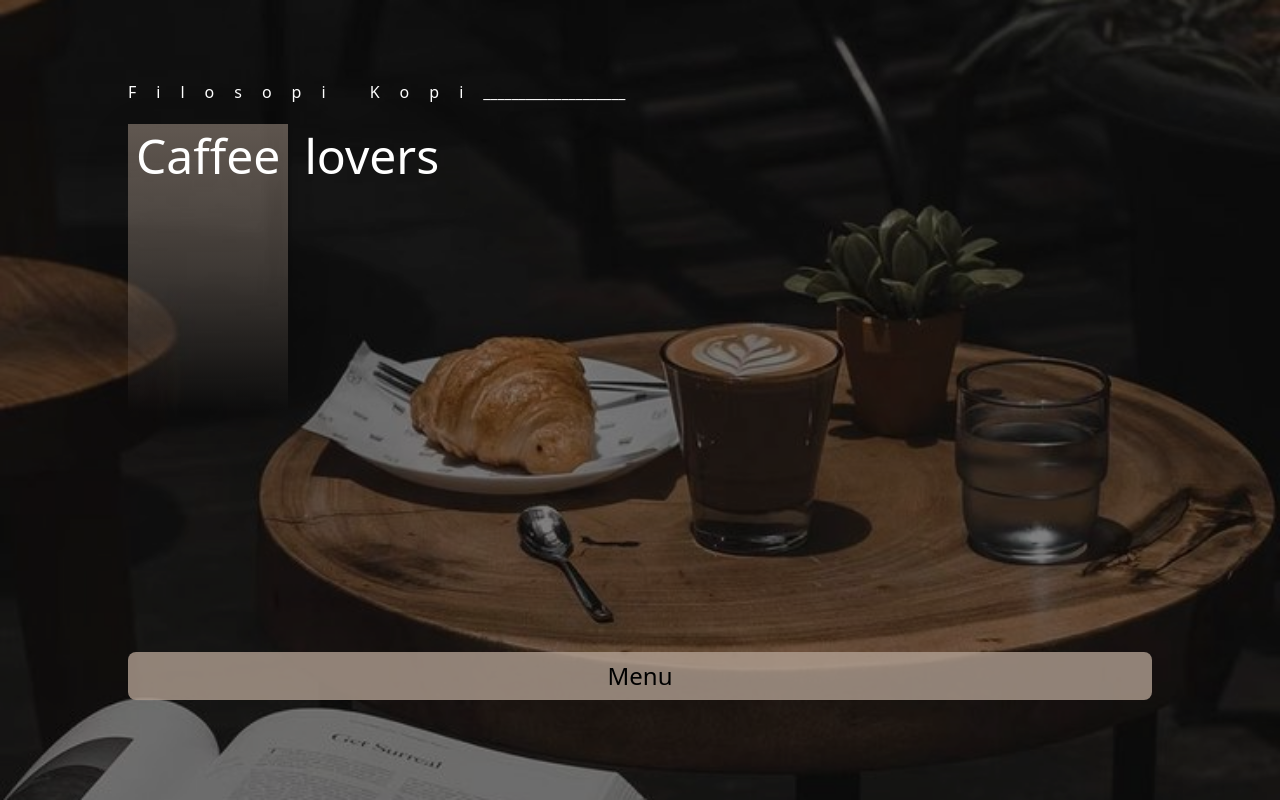
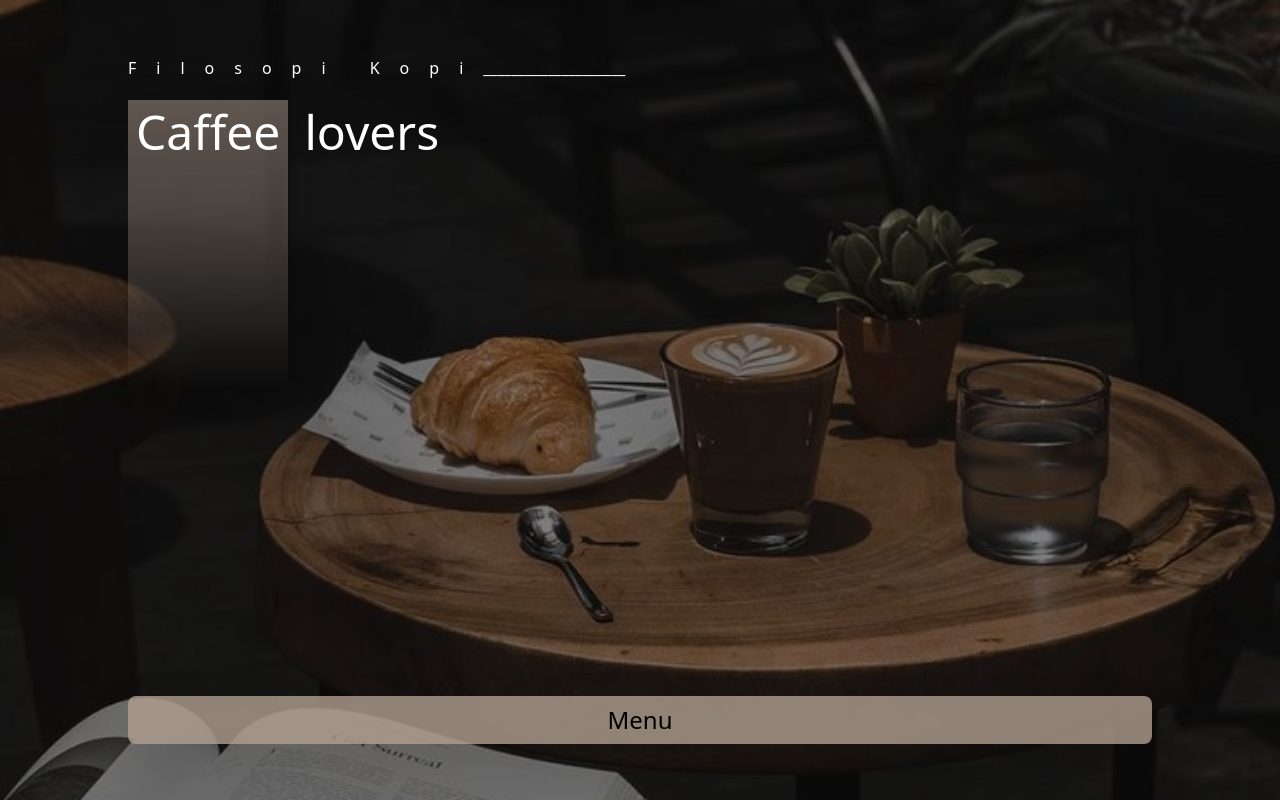
Before and after one commit to Mahlagha2211/MenuDigital, a React (Vite) app: page / in a window 1280 px wide. Built offline with nearby package versions, Linux system fonts and the light colour scheme.

Commit message:
adding aos animation to menu

```diff
--- a/src/HomePage.jsx
+++ b/src/HomePage.jsx
@@ -11,9 +11,9 @@ export default function HomePage() {
     });
   }, []);
   return (
-    <div className="relative w-full min-h-screen flex flex-col items-center overflow-hidden ">
+    <div className="relative w-full min-h-screen flex flex-col items-center  ">
       <div className="absolute w-full h-full  bg-[url('/coffee.jpg')] bg-cover bg-center  brightness-50"></div>
-      <div className="drop-shadow-2xl w-4/5  flex flex-col justify-between mt-20">
+      <div className="drop-shadow-2xl w-4/5   flex-1  flex flex-col justify-between py-14">
         <div className="text-white w-full  space-y-5  ">
           <div className="flex  " data-aos="fade-right">
             <p className="sm:tracking-[20px] tracking-[15px]  max-[540px]:tracking-[10px] max-[470px]:tracking-[7px] max-[370px]:tracking-[12px] ">
@@ -31,17 +31,16 @@ export default function HomePage() {
             <p className="pt-2">lovers</p>
           </div>
         </div>
-
-
-      </div>
          <Link
         data-aos="fade-down"
         data-aos-anchor-placement="top-bottom"
         to="/menu"
-          className="w-4/5 absolute bottom-25 rounded-lg bg-[rgba(177,159,145,0.8)] text-center py-2 text-2xl cursor-pointer"
+        className="rounded-lg bg-[rgba(177,159,145,0.8)] text-center py-2 text-2xl cursor-pointer"
       >
         Menu
       </Link>
       </div>
+
+    </div>
   );
 }
--- a/src/MenuComponents/Category.jsx
+++ b/src/MenuComponents/Category.jsx
@@ -1,8 +1,16 @@
 import React, { useEffect, useRef } from "react";
 import { NavLink } from "react-router-dom";
 import { FaChevronLeft, FaChevronRight } from "react-icons/fa";
+import AOS from "aos";
+import "aos/dist/aos.css";
 
 export default function Category() {
+  useEffect(() => {
+    AOS.init({
+      duration: 1000,
+      once: true,
+    });
+  }, []);
   const categories = [
     {
       title: "breakfast",
@@ -44,8 +52,8 @@ export default function Category() {
   };
 
   return (
-    <div className="w-full sticky top-0 bg-[#b19f91] shadow-[0_0_1px_gray] backdrop-blur-3xl">
-      <div className="relative w-[80%] max-[500px]:w-[78%] max-[420px]:w-[72%]    mx-auto">
+    <div className="w-full sticky top-0 bg-[#b19f91] shadow-[0_0_1px_gray] backdrop-blur-3xl z-50">
+      <div className="relative w-[80%] max-[500px]:w-[78%] max-[420px]:w-[72%]    mx-auto " data-aos="flip-up">
         <div
           ref={scrollRef}
           onMouseDown={handleMouseDown}
@@ -68,6 +76,7 @@ export default function Category() {
           </button>
           {categories.map((item) => (
             <NavLink
+
               key={item.title}
               to={item.to}
               className={({ isActive }) =>
@@ -76,7 +85,7 @@ export default function Category() {
                 } relative flex flex-col justify-center items-center min-w-20 !h-16 transition duration-200 rounded-lg`
               }
             >
-              <img src={item.img}  alt={item.title} />
+              <img src={item.img} alt={item.title} />
               <p>{item.title}</p>
             </NavLink>
           ))}
--- a/src/MenuComponents/Food.jsx
+++ b/src/MenuComponents/Food.jsx
@@ -3,10 +3,17 @@ import { useQuery } from "@tanstack/react-query";
 import Modal from "react-modal";
 import { useParams } from "react-router-dom";
 import { BeatLoader } from "react-spinners";
-import { useState } from "react";
+import { useState, useEffect } from "react";
 import { RxCross2 } from "react-icons/rx";
-
+import AOS from "aos";
+import "aos/dist/aos.css";
 export default function Food() {
+  useEffect(() => {
+    AOS.init({
+      duration: 1000,
+      once: true,
+    });
+  }, []);
   const { category } = useParams();
   const [modalopen, setModalOpen] = useState(false);
   const [selecteditem, setSelecteditem] = useState(null);
@@ -32,7 +39,10 @@ export default function Food() {
   if (isError) return <p>خطا: {error.message}</p>;
   return (
     <div className=" sm:p-8 px-6  py-8 space-y-7   !min-h-[500px] bg-[#48494b]">
-      <p className="text-[40px] max-md:text-[30px] max-[450px]:!text-[25px] text-center bg-[#b19f91] rounded-2xl font-light text-shadow-[1px_1px_0_black]">
+      <p
+        className="text-[40px] max-md:text-[30px] max-[450px]:!text-[25px] text-center bg-[#b19f91] rounded-2xl font-light text-shadow-[1px_1px_0_black]"
+        data-aos="zoom-in"
+      >
         {category}
       </p>
       <div className="grid md:grid-cols-2 items:!grid-cols-3  gap-x-5 gap-y-7 ">
@@ -43,6 +53,7 @@ export default function Food() {
               setSelecteditem(item);
               setModalOpen(true);
             }}
+            data-aos="fade-up"
             className="cursor-pointer  rounded-2xl p-3 flex gap-x-3 bg-[rgba(177,159,145,0.5)] text-[#1c1c1c] gap-y-2"
           >
             <img
```
Lines whose indentation alone changed are shown as unchanged.
